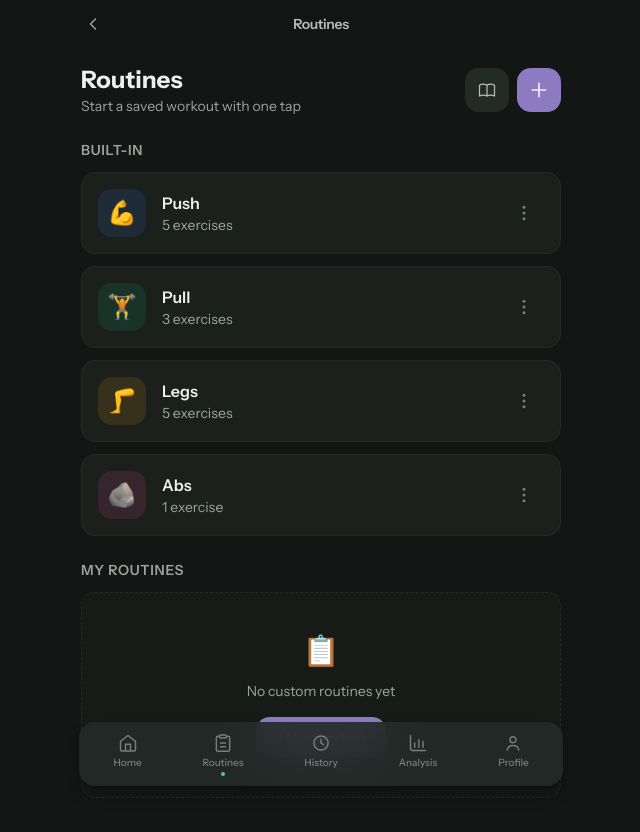
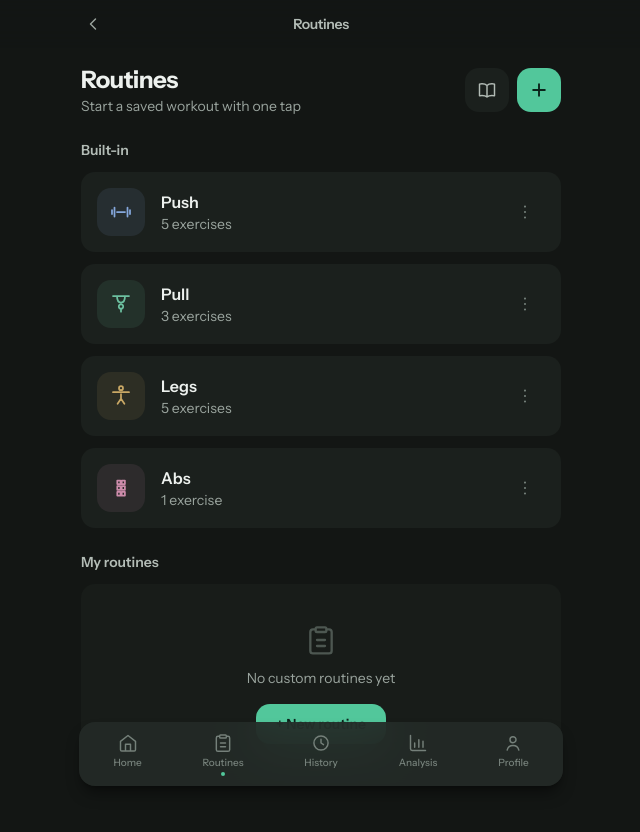
Before and after one commit to pablodiazjorge/gym-log, an Angular app: page /routines in a window 1280 px wide. Shown: the top 832 px of the page, without its empty margins (319-959 px from the left). Built offline with nearby package versions, Linux system fonts and the light colour scheme.

Commit message:
026-routines-history-and-pickers

```diff
--- a/src/app/features/history/history.ts
+++ b/src/app/features/history/history.ts
@@ -4,10 +4,12 @@ import { SlicePipe } from '@angular/common';
 import { StorageService } from '../../core/services/storage.service';
 import { ExportService } from '../../core/services/export.service';
 import { WorkoutSession } from '../../core/models/workout.model';
+import { Icon } from '../../shared/components/icon';
+import { categoryBadgeClass, categorySolidClass } from '../../shared/theme';
 
 @Component({
   selector: 'app-history',
-  imports: [RouterLink, SlicePipe],
+  imports: [RouterLink, SlicePipe, Icon],
   templateUrl: './history.html',
   styleUrl: './history.css',
 })
@@ -43,16 +45,12 @@ export class History {
     return days[new Date(iso).getDay()];
   }
 
-  getAccentColor(dayType: string): string {
-    switch (dayType) {
-      case 'push': return '#3b82f6';
-      case 'pull': return '#10b981';
-      case 'legs': return '#f59e0b';
-      case 'abs': return '#ec4899';
-      case 'additional': return '#a855f7';
-      case 'routine': return '#8b5cf6';
-      default: return '#71717a';
-    }
+  getBarClass(dayType: string): string {
+    return categorySolidClass(dayType);
+  }
+
+  getBadgeClass(dayType: string): string {
+    return categoryBadgeClass(dayType);
   }
 
   formatDate(iso: string): string {
--- a/src/app/features/history/session-detail.ts
+++ b/src/app/features/history/session-detail.ts
@@ -3,10 +3,12 @@ import { ActivatedRoute, Router, RouterLink } from '@angular/router';
 import { StorageService } from '../../core/services/storage.service';
 import { ExportService } from '../../core/services/export.service';
 import { WorkoutSession, WorkoutExercise } from '../../core/models/workout.model';
+import { Icon } from '../../shared/components/icon';
+import { categoryBadgeClass } from '../../shared/theme';
 
 @Component({
   selector: 'app-session-detail',
-  imports: [RouterLink],
+  imports: [RouterLink, Icon],
   templateUrl: './session-detail.html',
   styleUrl: './session-detail.css',
 })
@@ -26,16 +28,8 @@ export class SessionDetail {
     return d.toLocaleDateString('en-GB', { weekday: 'long', day: 'numeric', month: 'long', year: 'numeric', hour: '2-digit', minute: '2-digit' });
   }
 
-  getAccentColor(dayType: string): string {
-    switch (dayType) {
-      case 'push': return '#3b82f6';
-      case 'pull': return '#10b981';
-      case 'legs': return '#f59e0b';
-      case 'abs': return '#ec4899';
-      case 'additional': return '#a855f7';
-      case 'routine': return '#8b5cf6';
-      default: return '#71717a';
-    }
+  getBadgeClass(dayType: string): string {
+    return categoryBadgeClass(dayType);
   }
 
   getDayLabel(dayType: string, date?: string): string {
--- a/src/app/features/routines/routine-editor.ts
+++ b/src/app/features/routines/routine-editor.ts
@@ -7,7 +7,8 @@ import { ExerciseLibraryService } from '../../core/services/exercise-library.ser
 import { RoutineExerciseConfig } from '../../core/models/routine.model';
 import { ExerciseTemplate } from '../../core/models/workout.model';
 import { ExercisePicker, PickerCategory } from '../../shared/components/exercise-picker';
-import { categoryBadgeClass } from '../../shared/category-badge';
+import { Icon } from '../../shared/components/icon';
+import { categoryBadgeClass } from '../../shared/theme';
 
 type Category = 'push' | 'pull' | 'legs' | 'abs';
 
@@ -19,7 +20,7 @@ interface EditorRow extends RoutineExerciseConfig {
 
 @Component({
   selector: 'app-routine-editor',
-  imports: [FormsModule, ExercisePicker],
+  imports: [FormsModule, ExercisePicker, Icon],
   templateUrl: './routine-editor.html',
   styleUrl: './routine-editor.css',
 })
--- a/src/app/features/routines/routines-list.html
+++ b/src/app/features/routines/routines-list.html
@@ -7,39 +7,35 @@
   }
   <header class="mb-6 flex items-center justify-between">
     <div>
-      <h1 class="text-2xl font-bold">Routines</h1>
+      <h1 class="text-2xl font-bold tracking-tight">Routines</h1>
       <p class="text-gray-400 text-sm">Start a saved workout with one tap</p>
     </div>
     <div class="flex items-center gap-2">
       <a routerLink="/exercises"
-        class="w-11 h-11 bg-gray-800 hover:bg-gray-700 rounded-xl flex items-center justify-center transition-colors"
+        class="w-11 h-11 bg-gray-900 hover:bg-gray-800 rounded-xl flex items-center justify-center transition-colors"
         aria-label="Exercise library">
-        <svg class="w-5 h-5 text-gray-300" fill="none" viewBox="0 0 24 24" stroke="currentColor" stroke-width="1.5">
-          <path stroke-linecap="round" stroke-linejoin="round" d="M12 6.253v13m0-13C10.832 5.477 9.246 5 7.5 5S4.168 5.477 3 6.253v13C4.168 18.477 5.754 18 7.5 18s3.332.477 4.5 1.253m0-13C13.168 5.477 14.754 5 16.5 5c1.747 0 3.332.477 4.5 1.253v13C19.832 18.477 18.247 18 16.5 18c-1.746 0-3.332.477-4.5 1.253"/>
-        </svg>
+        <app-icon name="book-open" class="w-5 h-5 text-gray-300" />
       </a>
       <a routerLink="/routines/new"
-        class="w-11 h-11 bg-violet-600 hover:bg-violet-500 rounded-xl flex items-center justify-center transition-colors"
+        class="w-11 h-11 bg-accent hover:bg-emerald-400 rounded-xl flex items-center justify-center transition-colors"
         aria-label="New routine">
-        <svg class="w-5 h-5 text-white" fill="none" viewBox="0 0 24 24" stroke="currentColor" stroke-width="2">
-          <path stroke-linecap="round" stroke-linejoin="round" d="M12 4v16m8-8H4"/>
-        </svg>
+        <app-icon name="plus" class="w-5 h-5 text-accent-ink" [strokeWidth]="2.25" />
       </a>
     </div>
   </header>
 
   <!-- Built-in routines -->
   <section class="mb-6">
-    <h2 class="text-sm font-semibold text-gray-400 uppercase tracking-wider mb-3">Built-in</h2>
+    <h2 class="text-sm font-semibold text-gray-300 mb-3">Built-in</h2>
     <div class="space-y-3">
       @for (routine of builtInRoutines; track routine.id) {
         <div class="relative">
           <button (click)="startRoutine(routine)"
-            class="w-full bg-gray-900 border border-gray-800 hover:border-gray-700 rounded-xl p-4 text-left transition-colors">
+            class="w-full bg-gray-900 hover:bg-gray-800/70 rounded-xl p-4 text-left transition-colors">
             <div class="flex items-center gap-4">
-              <div class="w-12 h-12 rounded-xl flex items-center justify-center text-2xl flex-shrink-0"
-                [style.background]="getAccentColor(routine) + '20'">
-                {{ getDayEmoji(routine) }}
+              <div class="w-12 h-12 rounded-xl flex items-center justify-center flex-shrink-0"
+                [class]="getTile(routine)">
+                <app-icon [name]="getIcon(routine)" class="w-6 h-6" />
               </div>
               <div class="flex-1 min-w-0">
                 <h3 class="font-semibold text-white">{{ routine.name }}</h3>
@@ -48,15 +44,13 @@
               <button (click)="toggleMenu(routine.id, $event)"
                 class="w-10 h-10 flex items-center justify-center text-gray-500 hover:text-gray-300 transition-colors"
                 aria-label="Routine actions">
-                <svg class="w-5 h-5" fill="currentColor" viewBox="0 0 24 24">
-                  <circle cx="12" cy="5" r="1.8"/><circle cx="12" cy="12" r="1.8"/><circle cx="12" cy="19" r="1.8"/>
-                </svg>
+                <app-icon name="dots-vertical" class="w-5 h-5" [strokeWidth]="2.5" />
               </button>
             </div>
           </button>
 
           @if (menuOpenFor() === routine.id) {
-            <div class="absolute right-2 top-14 z-[60] bg-gray-800 border border-gray-700 rounded-xl shadow-xl overflow-hidden">
+            <div class="absolute right-2 top-14 z-[60] bg-gray-800 rounded-xl shadow-xl shadow-black/40 overflow-hidden">
               <button (click)="duplicateRoutine(routine, $event)"
                 class="block w-full text-left px-4 py-3 text-sm text-gray-200 hover:bg-gray-700 transition-colors">
                 Duplicate to customize
@@ -70,14 +64,14 @@
 
   <!-- Custom routines -->
   <section>
-    <h2 class="text-sm font-semibold text-gray-400 uppercase tracking-wider mb-3">My routines</h2>
+    <h2 class="text-sm font-semibold text-gray-300 mb-3">My routines</h2>
 
     @if (customRoutines().length === 0) {
-      <div class="text-center py-10 bg-gray-900/50 border border-dashed border-gray-800 rounded-xl">
-        <p class="text-3xl mb-3">📋</p>
+      <div class="text-center py-10 bg-gray-900/60 rounded-xl">
+        <app-icon name="clipboard-list" class="w-8 h-8 text-gray-600 mb-3" />
         <p class="text-gray-400 text-sm mb-4">No custom routines yet</p>
         <a routerLink="/routines/new"
-          class="inline-block py-2.5 px-5 bg-violet-600 hover:bg-violet-500 text-white text-sm font-semibold rounded-xl transition-colors">
+          class="inline-block py-2.5 px-5 bg-accent hover:bg-emerald-400 text-accent-ink text-sm font-semibold rounded-xl transition-colors">
           + New routine
         </a>
       </div>
@@ -87,10 +81,11 @@
       @for (routine of customRoutines(); track routine.id) {
         <div class="relative">
           <button (click)="startRoutine(routine)"
-            class="w-full bg-gray-900 border border-gray-800 hover:border-violet-700/50 rounded-xl p-4 text-left transition-colors">
+            class="w-full bg-gray-900 hover:bg-gray-800/70 rounded-xl p-4 text-left transition-colors">
             <div class="flex items-center gap-4">
-              <div class="w-12 h-12 rounded-xl flex items-center justify-center text-2xl flex-shrink-0 bg-violet-500/10">
-                📋
+              <div class="w-12 h-12 rounded-xl flex items-center justify-center flex-shrink-0"
+                [class]="getTile(routine)">
+                <app-icon [name]="getIcon(routine)" class="w-6 h-6" />
               </div>
               <div class="flex-1 min-w-0">
                 <h3 class="font-semibold text-white truncate">{{ routine.name }}</h3>
@@ -99,15 +94,13 @@
               <button (click)="toggleMenu(routine.id, $event)"
                 class="w-10 h-10 flex items-center justify-center text-gray-500 hover:text-gray-300 transition-colors"
                 aria-label="Routine actions">
-                <svg class="w-5 h-5" fill="currentColor" viewBox="0 0 24 24">
-                  <circle cx="12" cy="5" r="1.8"/><circle cx="12" cy="12" r="1.8"/><circle cx="12" cy="19" r="1.8"/>
-                </svg>
+                <app-icon name="dots-vertical" class="w-5 h-5" [strokeWidth]="2.5" />
               </button>
             </div>
           </button>
 
           @if (menuOpenFor() === routine.id) {
-            <div class="absolute right-2 top-14 z-[60] bg-gray-800 border border-gray-700 rounded-xl shadow-xl overflow-hidden">
+            <div class="absolute right-2 top-14 z-[60] bg-gray-800 rounded-xl shadow-xl shadow-black/40 overflow-hidden">
               <button (click)="editRoutine(routine, $event)"
                 class="block w-full text-left px-4 py-3 text-sm text-gray-200 hover:bg-gray-700 transition-colors">
                 Edit
--- a/src/app/features/routines/routines-list.ts
+++ b/src/app/features/routines/routines-list.ts
@@ -3,10 +3,13 @@ import { Router, RouterLink } from '@angular/router';
 import { RoutineService } from '../../core/services/routine.service';
 import { RoutineLibraryService } from '../../core/services/routine-library.service';
 import { Routine } from '../../core/models/routine.model';
+import { Icon } from '../../shared/components/icon';
+import { IconName } from '../../shared/components/icon-paths';
+import { categoryIcon, categoryTileClass } from '../../shared/theme';
 
 @Component({
   selector: 'app-routines-list',
-  imports: [RouterLink],
+  imports: [RouterLink, Icon],
   templateUrl: './routines-list.html',
   styleUrl: './routines-list.css',
 })
@@ -61,24 +64,12 @@ export class RoutinesList {
     }
   }
 
-  getDayEmoji(routine: Routine): string {
-    switch (routine.builtInDayType) {
-      case 'push': return '💪';
-      case 'pull': return '🏋️';
-      case 'legs': return '🦵';
-      case 'abs': return '🪨';
-      default: return '📋';
-    }
+  getTile(routine: Routine): string {
+    return categoryTileClass(routine.builtInDayType ?? 'routine');
   }
 
-  getAccentColor(routine: Routine): string {
-    switch (routine.builtInDayType) {
-      case 'push': return '#3b82f6';
-      case 'pull': return '#10b981';
-      case 'legs': return '#f59e0b';
-      case 'abs': return '#ec4899';
-      default: return '#8b5cf6';
-    }
+  getIcon(routine: Routine): IconName {
+    return categoryIcon(routine.builtInDayType ?? 'routine');
   }
 
   getSubtitle(routine: Routine): string {
```
Also changed, not shown: src/app/features/history/history.html (+12 -19 lines), src/app/features/history/session-detail.html (+8 -13 lines), src/app/features/routines/routine-editor.html (+9 -9 lines), src/app/shared/category-badge.ts (deleted, +0 -15 lines), src/app/shared/components/exercise-picker.html (+6 -10 lines), src/app/shared/components/exercise-picker.ts (+9 -8 lines).
